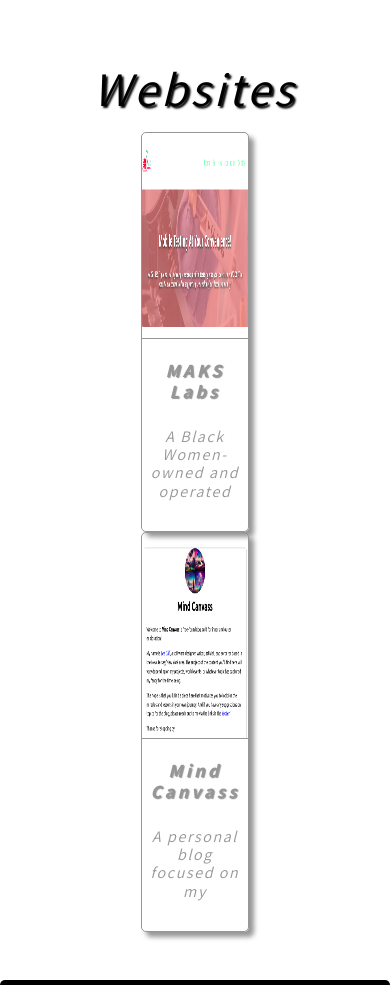
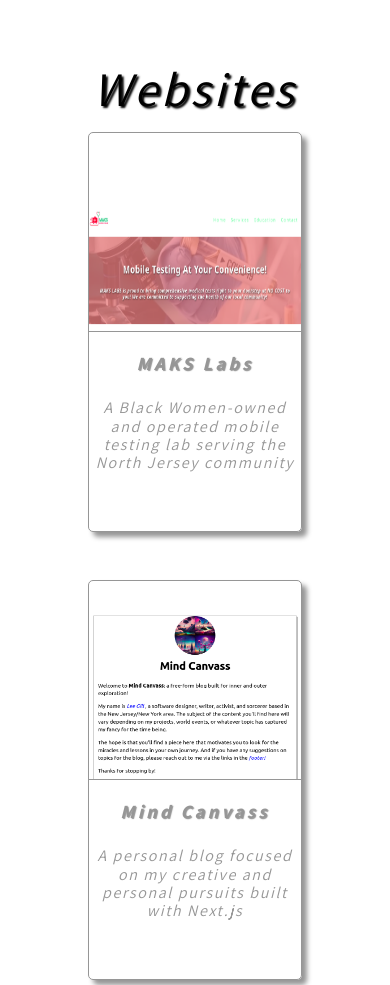
Before and after one commit to LeeGee64/Lee-Portfolio, a plain HTML site: page index.html in a window 390 px wide. Shown: the part 920-1905 px from the top of the page. Drawn offline with Linux system fonts and the light colour scheme.

Commit message:
headeer and card gallery mobile style

```diff
--- a/css/style.css
+++ b/css/style.css
@@ -107,7 +107,7 @@ nav ul {
 }
 
 @media screen and (max-width: 600px){
-    nav {align-items: center; padding: 0;}
+    nav ul {align-items: center; padding: 0;}
     .logo {align-self: center;}
     .pageLink {margin: 0; padding: 0; width: 100%;}
 }
@@ -248,16 +248,17 @@ a {
   .card-gallery {
     justify-content: center;
     flex-direction: column;
+    row-gap: 3rem;
   }
 
-  /* .sample-card {
+  .sample-card {
     min-height: 80%;
-    width: 50%;
+    width: 60%;
   }
 
   .card-visual {
     height: 50%;
-  } */
+  }
 
   #sm-links {
     display: flex;
```
